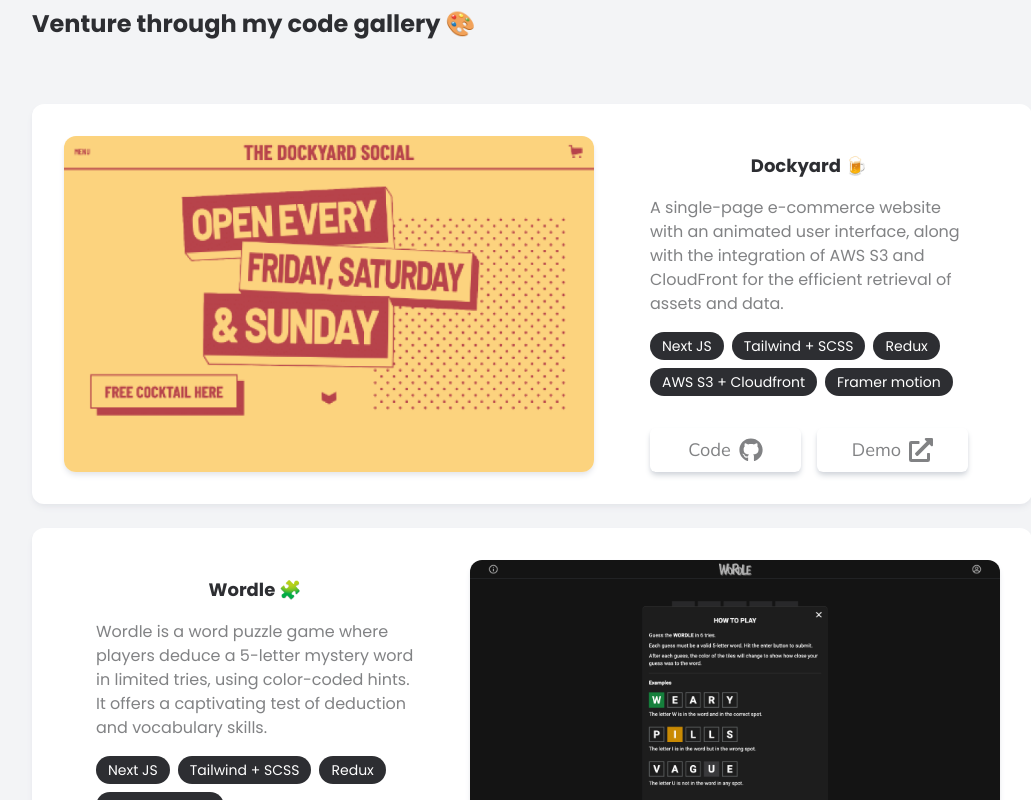
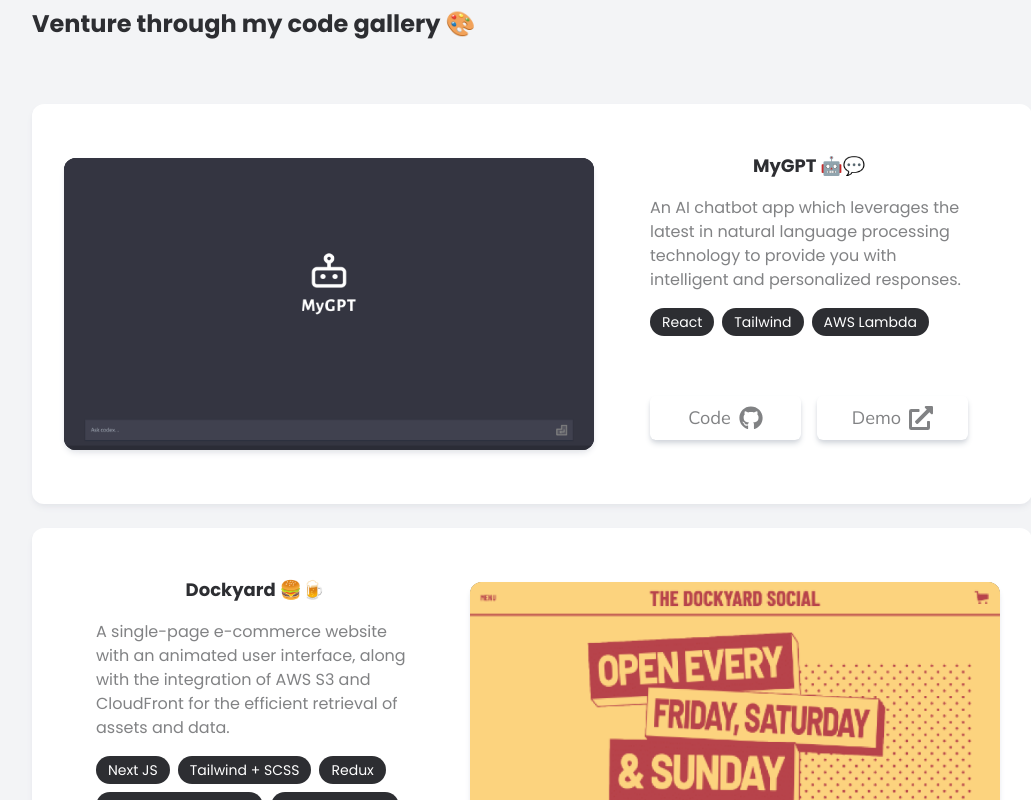
Before and after one commit to taes00kang/portfolio, a React (Vite) app: page / in a window 1280 px wide. Shown: the part 1780-2580 px from the top of the page, without its empty margins (108-1139 px from the left). Built offline with nearby package versions, Linux system fonts and the light colour scheme.

Commit message:
layout change

```diff
--- a/src/components/Navbar.tsx
+++ b/src/components/Navbar.tsx
@@ -15,7 +15,7 @@ export const Navbar: React.FC = () => {
   };
 
   return (
-    <div className="shadow-grey-400 fixed z-10 flex w-full items-center justify-between bg-white px-8 py-4 shadow-md sm:px-12 sm:py-6">
+    <div className="shadow-grey-400 fixed z-50 flex w-full items-center justify-between bg-white px-8 py-4 shadow-md sm:px-12 sm:py-6">
       <div className="text-lg font-bold md:text-xl">Taesoo.Kang</div>
       <ul
         className={`-left-full top-0 flex items-center gap-6 text-lg font-semibold duration-300 ease-in max-md:absolute max-md:z-20 max-md:h-screen max-md:w-full max-md:flex-col max-md:justify-center max-md:gap-12 max-md:bg-white max-md:transition-transform ${
--- a/src/components/ProjectCard.tsx
+++ b/src/components/ProjectCard.tsx
@@ -26,15 +26,25 @@ export const ProjectCard: React.FC<Props> = ({ project, index }) => {
     >
       {/* Project image */}
       <a
-        className="group aspect-[16/9] w-full overflow-hidden rounded-xl shadow-md shadow-gray-200 lg:h-full lg:max-w-[530px]"
+        className="group relative my-auto aspect-[16/9] w-full overflow-hidden rounded-xl bg-brand-black shadow-md shadow-gray-200 lg:h-[87%] lg:max-w-[530px]"
         href={project.demo}
         rel="noreferrer"
         target="_blank"
       >
+        <p
+          className="flex h-full w-full items-center justify-center text-white"
+          style={{
+            backgroundColor: project.themeColor[0],
+            color: project.themeColor[1],
+          }}
+        >
+          Click to check out
+          <span className="ml-2 text-xl font-bold">{project.name} </span>
+        </p>
         <img
           src={project.image}
           alt={project.id}
-          className="w-full overflow-clip duration-[12000ms] ease-in-out group-hover:-translate-y-[80%]"
+          className="absolute top-0 z-10 w-full overflow-clip duration-[12000ms] ease-in-out group-hover:-translate-y-full"
         />
       </a>
       {/* Project Info */}
--- a/src/constants/interfaces.d.ts
+++ b/src/constants/interfaces.d.ts
@@ -6,6 +6,7 @@ export interface Project {
   image: string;
   repo: string;
   demo: string;
+  themeColor: string[];
 }
 
 export interface ContactItemProps {
--- a/src/constants/projects.ts
+++ b/src/constants/projects.ts
@@ -1,11 +1,22 @@
 import { Project } from './interfaces';
 import dockyard from '/images/dockyard.png';
 import wordle from '/images/wordle.png';
+import mygpt from '/images/mygpt.png';
 
 const projects: Project[] = [
   {
+    id: 'mygpt',
+    name: 'MyGPT 🤖💬',
+    desc: 'An AI chatbot app which leverages the latest in natural language processing technology to provide you with intelligent and personalized responses. ',
+    stacks: ['React', 'Tailwind', 'AWS Lambda'],
+    image: mygpt,
+    repo: 'https://github.com/taesookang/my_gpt',
+    demo: 'https://main.docovffuexzxo.amplifyapp.com/',
+    themeColor: ['#343541', '#FFFFFF'],
+  },
+  {
     id: 'dockyard',
-    name: 'Dockyard 🍺',
+    name: 'Dockyard 🍔🍺',
     desc: 'A single-page e-commerce website with an animated user interface, along with the integration of AWS S3 and CloudFront for the efficient retrieval of assets and data.',
     stacks: [
       'Next JS',
@@ -17,15 +28,17 @@ const projects: Project[] = [
     image: dockyard,
     repo: 'https://github.com/taesookang/dockyard',
     demo: 'https://dockyard.vercel.app/',
+    themeColor: ['#FCD37E', '#B8434B'],
   },
   {
     id: 'wordle',
-    name: 'Wordle 🧩',
+    name: 'Wordle 🧩🎮',
     desc: 'Wordle is a word puzzle game where players deduce a 5-letter mystery word in limited tries, using color-coded hints.  It offers a captivating test of deduction and vocabulary skills.',
     stacks: ['Next JS', 'Tailwind + SCSS', 'Redux', 'Framer motion'],
     image: wordle,
     repo: 'https://github.com/taesookang/wordle',
     demo: 'https://wordlebytaesoo.vercel.app/',
+    themeColor: ['#1D1D1D', '#FFFFFF'],
   },
 ];
 
```
Also changed, not shown: public/assets/images/mygpt.png (added).
